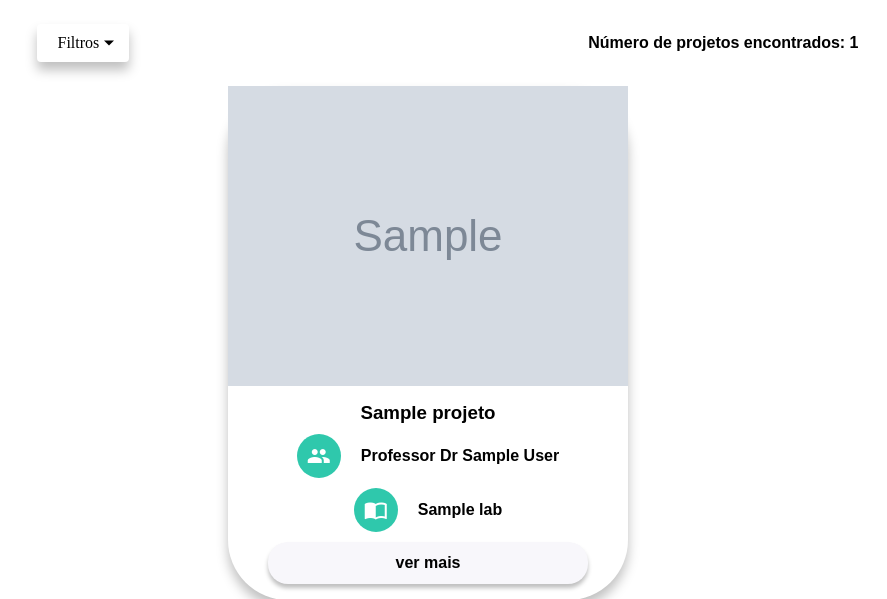
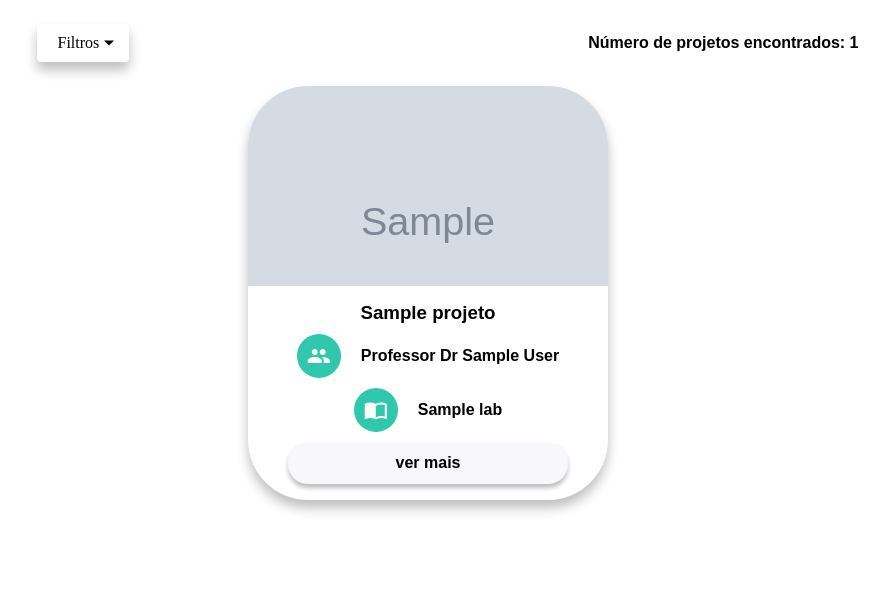
Before and after one commit to Eduds007/icfinder, a Django app: page / in a window 1280 px wide. Shown: the part 86-685 px from the top of the page, without its empty margins (204-1091 px from the left). Run offline with Django 4.2, Linux system fonts and the light colour scheme; a user stored in the database is signed in; tables that the repository leaves empty hold one stand-in row (values such as "Sample post"); grey boxes marked "Sample" are stand-in pictures; parts of the project's set-up code (start-up, migrations or seed data) failed here and were passed over.

Commit message:
fix: card style for student

```diff
--- a/icfinder_app/templates/icfinder_app/index.html
+++ b/icfinder_app/templates/icfinder_app/index.html
@@ -50,7 +50,9 @@ Página Inicial
   {% for projeto in projetos %}
     <a href="{% url 'detail' projeto.id %}">
       <div class="card">
-        <img class="cardImg" src="{{ projeto.cardImg }}" alt="Imagem do projeto">
+        <div class="ImgContainer">
+          <img class="cardImg" src="{{ projeto.cardImg }}" alt="Imagem do projeto">
+        </div>
         <div class="cardText">
           <h3>{{ projeto.titulo }}</h3>
           <div class="professor">
--- a/static/css/style_index.css
+++ b/static/css/style_index.css
@@ -347,6 +347,7 @@ select {
   list-style-type: none;
   border-radius: 12px;
   margin-top: 4px;
+  z-index: 1;
 }
 
 .dd-input + .dd-menu {
```
